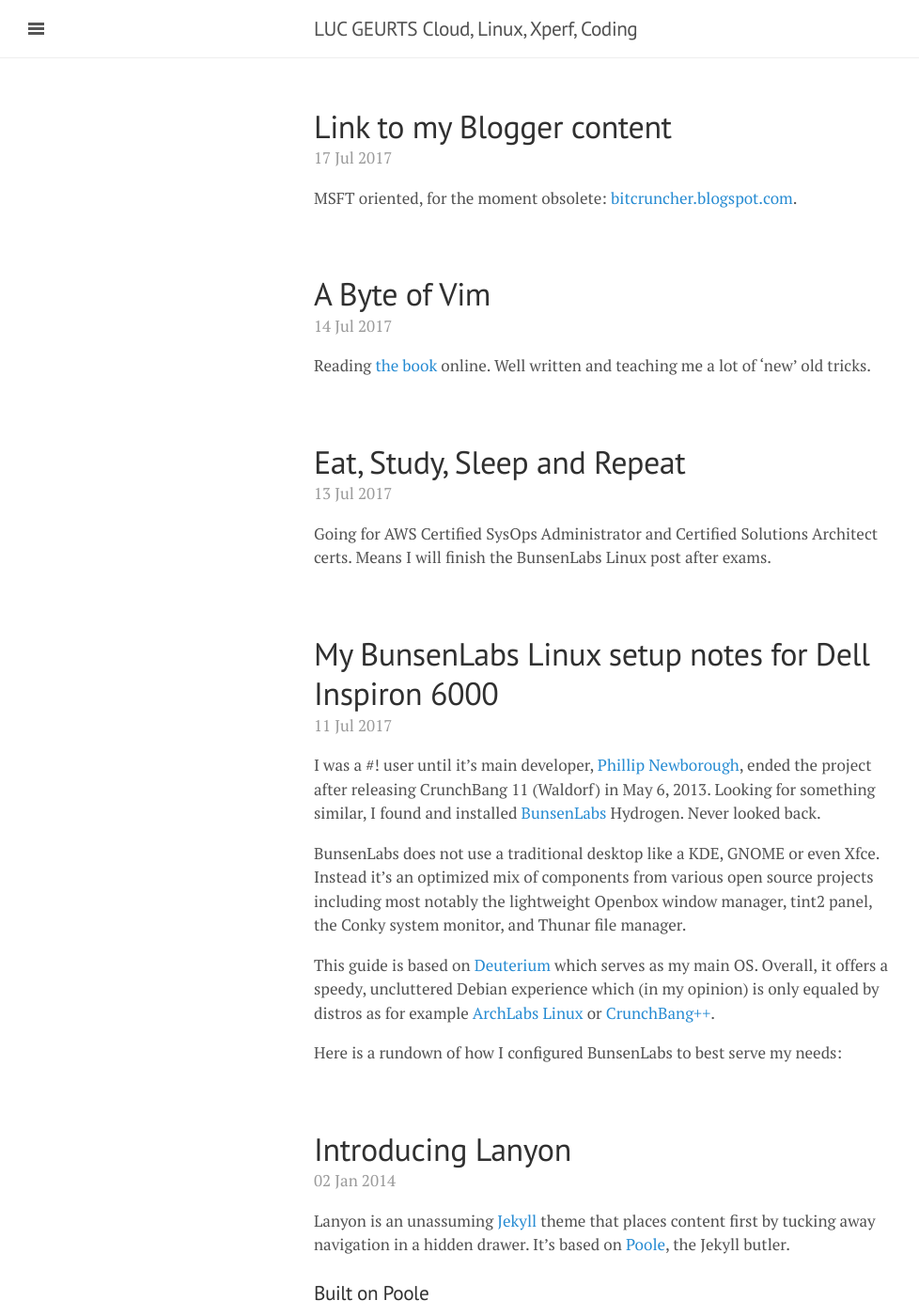
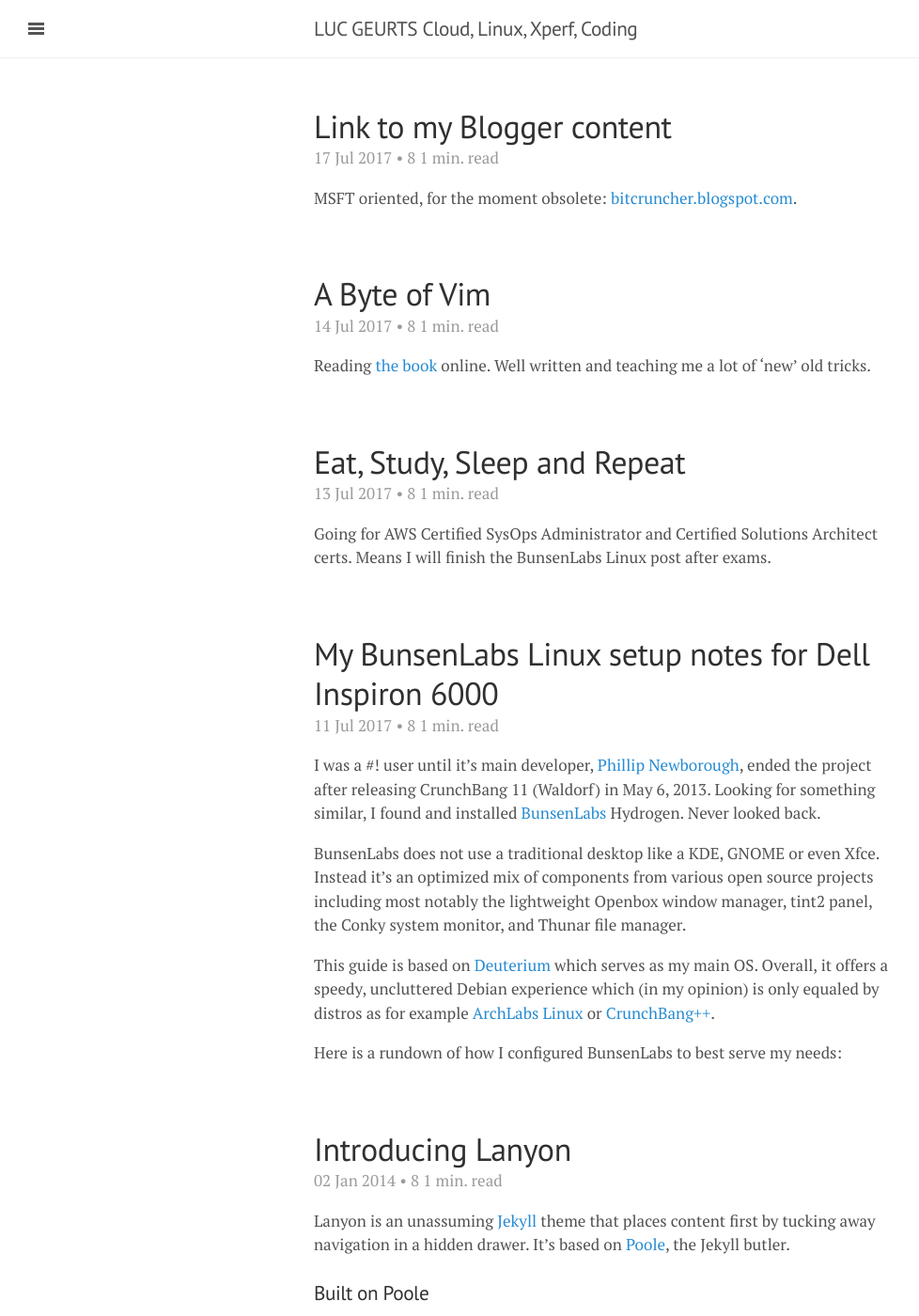
Before and after one commit to lgeurts/lgeurts.github.io, a Jekyll site: the page built from index.html, in a window 1280 px wide and 1400 px high. Shown: the whole window at 94% size, without its empty margins (0-978 px from the left). Built offline with Jekyll 4.4.1, drawn with Linux system fonts in a browser that asks for light colours; nearby versions of some CDN libraries; the list of posts is cut into pages by our own code.

Commit message:
Update index.html

```diff
--- a/index.html
+++ b/index.html
@@ -12,7 +12,8 @@
       </a>
     </h1>
 
-    <span class="post-date">{{ post.date | date_to_string }}</span>
+    <span class="post-date">{{ post.date | date_to_string }} • {% capture readtime %}{{ page.content | number_of_words | plus:91 | divided_by:180 }}{% endcapture %}
+8 {% if readtime == '0' %} &lt; 1{% else %}{{ readtime }}{% endif %} min. read </span>
 
     {{ post.content }}
   </div>
```
